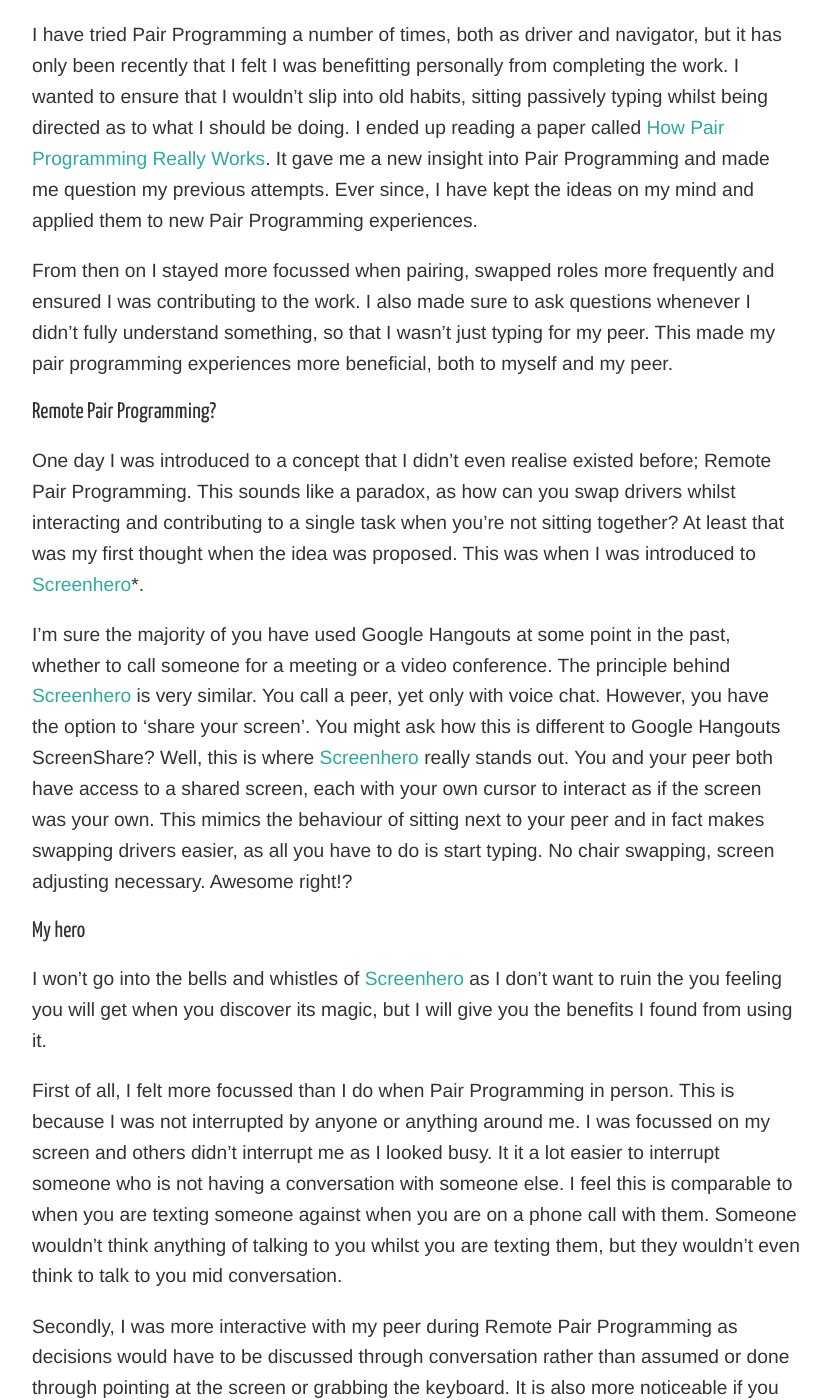
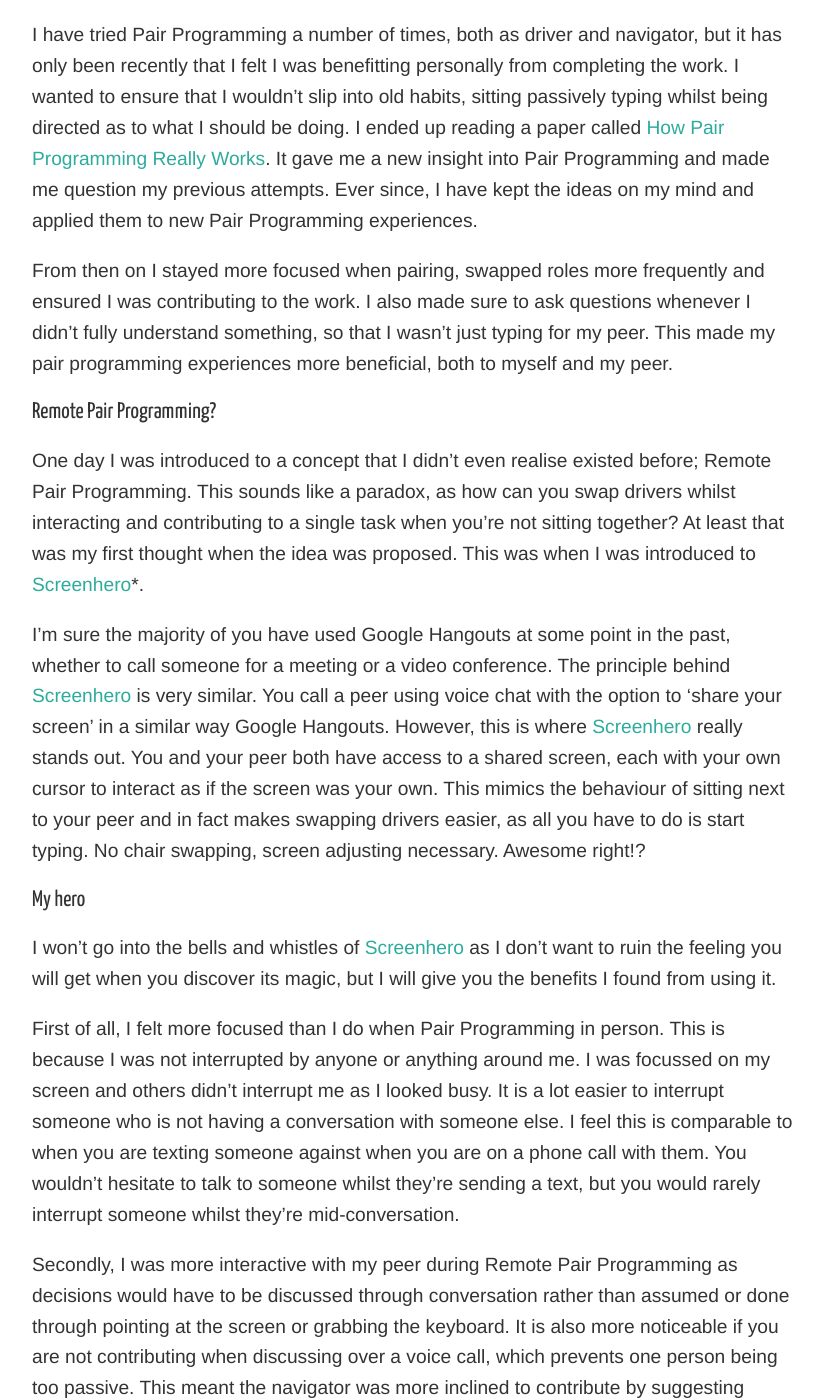
Before and after one commit to holidayextras/holidayextras.github.com, a Jekyll site: the page built from _posts/2016-02-10-remote-pair-programming.md, in a window 1280 px wide and 1400 px high, scrolled down 920 px. Shown: the whole window, without its empty margins (224-1054 px from the left). Built offline with Jekyll 4.4.1, drawn with Linux system fonts in a browser that asks for light colours; nearby versions of some CDN libraries; comment, search, counter and statistics services are not loaded; some of the changed text lies outside the part shown.

Commit message:
Feedback is a gift

```diff
--- a/_posts/2016-02-10-remote-pair-programming.md
+++ b/_posts/2016-02-10-remote-pair-programming.md
@@ -16,23 +16,23 @@
 
 I have tried Pair Programming a number of times, both as driver and navigator, but it has only been recently that I felt I was benefitting personally from completing the work. I wanted to ensure that I wouldn't slip into old habits, sitting passively typing whilst being directed as to what I should be doing. I ended up reading a paper called [How Pair Programming Really Works](https://www.computer.org/cms/Computer.org/ComputingNow/homepage/mostread/MostRead-SW-PairProgrammingReallyWorks.pdf). It gave me a new insight into Pair Programming and made me question my previous attempts. Ever since, I have kept the ideas on my mind and applied them to new Pair Programming experiences.
 
-From then on I stayed more focussed when pairing, swapped roles more frequently and ensured I was contributing to the work. I also made sure to ask questions whenever I didn't fully understand something, so that I wasn't just typing for my peer. This made my pair programming experiences more beneficial, both to myself and my peer.
+From then on I stayed more focused when pairing, swapped roles more frequently and ensured I was contributing to the work. I also made sure to ask questions whenever I didn't fully understand something, so that I wasn't just typing for my peer. This made my pair programming experiences more beneficial, both to myself and my peer.
 
 ### Remote Pair Programming?
 
 One day I was introduced to a concept that I didn't even realise existed before; Remote Pair Programming. This sounds like a paradox, as how can you swap drivers whilst interacting and contributing to a single task when you're not sitting together? At least that was my first thought when the idea was proposed. This was when I was introduced to [Screenhero](https://screenhero.com/)\*.
 
-I'm sure the majority of you have used Google Hangouts at some point in the past, whether to call someone for a meeting or a video conference. The principle behind [Screenhero](https://screenhero.com/) is very similar. You call a peer, yet only with voice chat. However, you have the option to 'share your screen'. You might ask how this is different to Google Hangouts ScreenShare? Well, this is where [Screenhero](https://screenhero.com/) really stands out. You and your peer both have access to a shared screen, each with your own cursor to interact as if the screen was your own. This mimics the behaviour of sitting next to your peer and in fact makes swapping drivers easier, as all you have to do is start typing. No chair swapping, screen adjusting necessary. Awesome right!?
+I'm sure the majority of you have used Google Hangouts at some point in the past, whether to call someone for a meeting or a video conference. The principle behind [Screenhero](https://screenhero.com/) is very similar. You call a peer using voice chat with the option to 'share your screen' in a similar way Google Hangouts. However, this is where [Screenhero](https://screenhero.com/) really stands out. You and your peer both have access to a shared screen, each with your own cursor to interact as if the screen was your own. This mimics the behaviour of sitting next to your peer and in fact makes swapping drivers easier, as all you have to do is start typing. No chair swapping, screen adjusting necessary. Awesome right!?
 
 ### My hero
 
-I won't go into the bells and whistles of [Screenhero](https://screenhero.com/) as I don't want to ruin the you feeling you will get when you discover its magic, but I will give you the benefits I found from using it.
+I won't go into the bells and whistles of [Screenhero](https://screenhero.com/) as I don't want to ruin the feeling you will get when you discover its magic, but I will give you the benefits I found from using it.
 
-First of all, I felt more focussed than I do when Pair Programming in person. This is because I was not interrupted by anyone or anything around me. I was focussed on my screen and others didn't interrupt me as I looked busy. It it a lot easier to interrupt someone who is not having a conversation with someone else. I feel this is comparable to when you are texting someone against when you are on a phone call with them. Someone wouldn't think anything of talking to you whilst you are texting them, but they wouldn't even think to talk to you mid conversation.
+First of all, I felt more focused than I do when Pair Programming in person. This is because I was not interrupted by anyone or anything around me. I was focussed on my screen and others didn't interrupt me as I looked busy. It is a lot easier to interrupt someone who is not having a conversation with someone else. I feel this is comparable to when you are texting someone against when you are on a phone call with them. You wouldn’t hesitate to talk to someone whilst they’re sending a text, but you would rarely interrupt someone whilst they’re mid-conversation.
 
 Secondly, I was more interactive with my peer during Remote Pair Programming as decisions would have to be discussed through conversation rather than assumed or done through pointing at the screen or grabbing the keyboard. It is also more noticeable if you are not contributing when discussing over a voice call, which prevents one person being too passive. This meant the navigator was more inclined to contribute by suggesting places to start coding from. It also encouraged the driver to be more descriptive about what they were coding.
 
-The biggest benefit from my Remote Pair Programming experience however, is the fact it can be done **anywhere**. I could be at home in England pairing up with someone in Portugal. There really are no limitations to where productive Pair Programming can be done and I urge you to try it if you haven't yet. In fact if you haven't, stop reading this and go and try it! It will give you a brand new perspective to Pair Programming.
+The biggest benefit from my Remote Pair Programming experience however, is the fact it can be done **anywhere**. I could be at home in England pairing up with someone in Portugal. There really are no limitations to where productive Pair Programming can be done and I urge you to try it if you haven't yet. In fact if you haven't, stop reading this and go and try it! It will give you a brand new perspective on Pair Programming.
 
 ### Give it a go!
 
```
